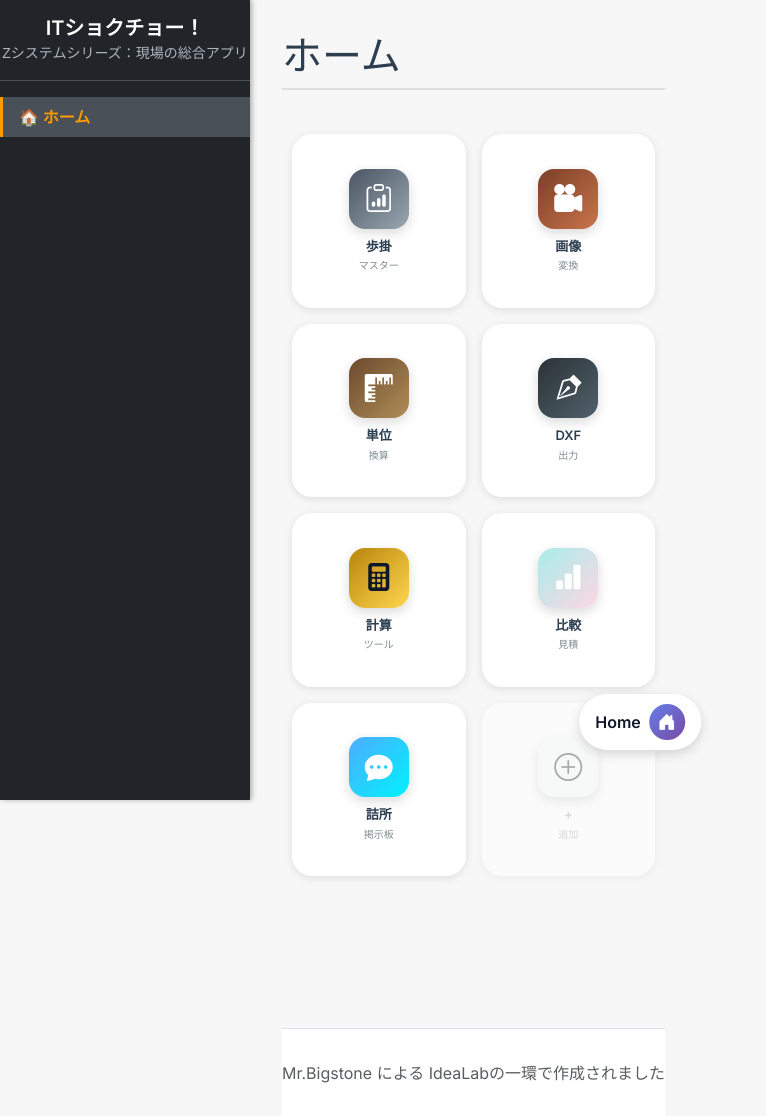
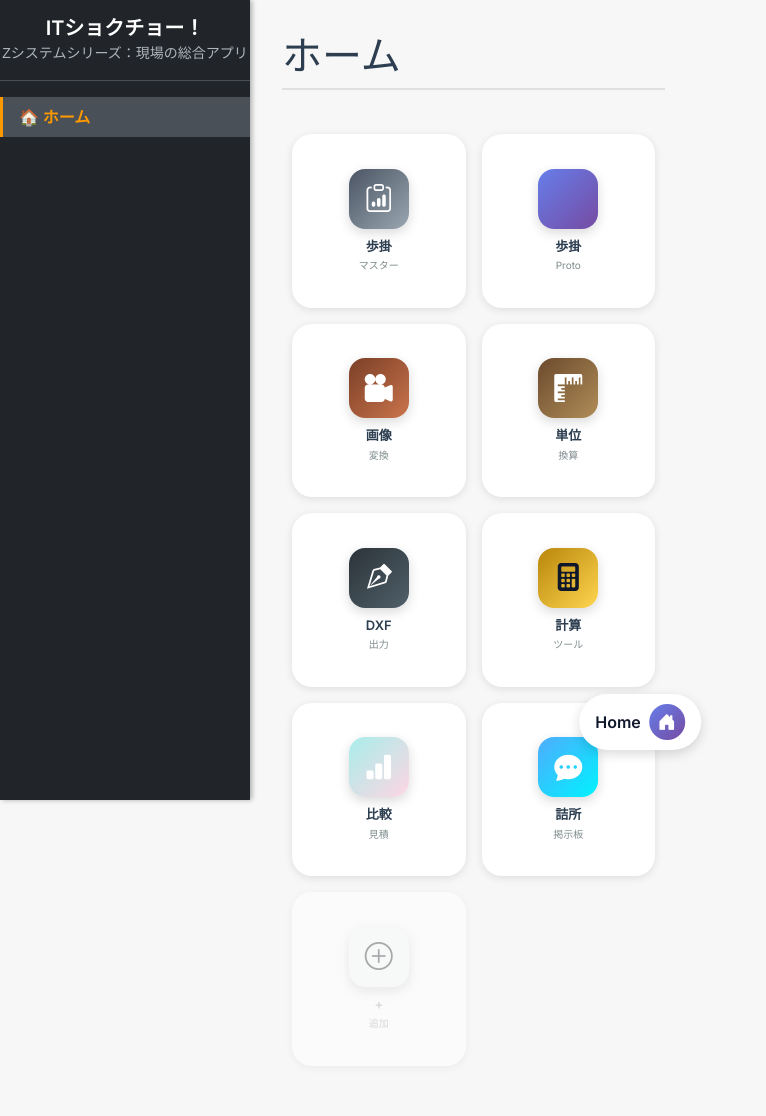
Before and after one commit to halu23489/flask-dokenapp-testtype-ver.A01, a Flask app: page / in a window 1280 px wide. Shown: the top 1116 px of the page, without its empty margins (0-766 px from the left). Run offline with Flask 3, Linux system fonts and the light colour scheme.

Commit message:
Add workmaster prototype routes and display both main and proto versions in home grid

```diff
--- a/app.py
+++ b/app.py
@@ -332,6 +332,167 @@ def workmaster_export_excel():
     except Exception as e:
         flash(f'Excel出力に失敗しました: {e}', 'danger')
         return redirect(url_for('workmaster_daily'))
+
+# ===== 歩掛マスター（プロトタイプ） =====
+@app.route('/workmaster_proto_basic', methods=['GET', 'POST'])
+def workmaster_proto_basic():
+    project = session.get('proto_project_data', {})
+    if not project:
+        project = {
+            'site_name': '未設定の現場',
+            'task_name': '未設定の作業',
+            'planned_quantity': 0.0,
+            'planned_unit': '',
+            'cycle_steps': [],
+            'cycle_checks': [],
+            'budget': {'labor': 0, 'machine': 0, 'materials': 0},
+            'design_link': '',
+            'phase': '施工前',
+            'progress_pct': 0.0,
+            'actual_cost': 0.0,
+        }
+
+    if request.method == 'POST':
+        project.update({
+            'site_name': request.form.get('site_name', project.get('site_name', '')),
+            'task_name': request.form.get('task_name', project.get('task_name', '')),
+            'planned_quantity': safe_float(request.form.get('planned_quantity'), project.get('planned_quantity', 0.0)),
+            'planned_unit': request.form.get('planned_unit', project.get('planned_unit', '')),
+            'design_link': request.form.get('design_link', project.get('design_link', '')),
+            'budget': {
+                'labor': safe_float(request.form.get('budget_labor'), project.get('budget', {}).get('labor', 0)),
+                'machine': safe_float(request.form.get('budget_machine'), project.get('budget', {}).get('machine', 0)),
+                'materials': safe_float(request.form.get('budget_materials'), project.get('budget', {}).get('materials', 0)),
+            },
+            'cycle_steps': request.form.getlist('step[]'),
+            'cycle_checks': request.form.getlist('check[]'),
+            'tool_list': request.form.get('tool_list', ''),
+        })
+        session['proto_project_data'] = project
+        return redirect(url_for('workmaster_proto_daily'))
+
+    return render_template(
+        'workmaster_proto_basic.html',
+        page_title='歩掛マスター（プロトタイプ）',
+        current_app='workmaster_proto',
+        project_data=project,
+        master_data=MASTER_DATA,
+    )
+
+@app.route('/workmaster_proto_daily', methods=['GET', 'POST'])
+def workmaster_proto_daily():
+    project_data = session.get('proto_project_data', {})
+    if not project_data:
+        project_data = {
+            'site_name': '未設定の現場',
+            'task_name': '未設定の作業',
+            'planned_quantity': 0.0,
+            'planned_unit': '',
+            'cycle_steps': [],
+            'cycle_checks': [],
+            'budget': {'labor': 0, 'machine': 0, 'materials': 0},
+            'design_link': '',
+            'phase': '施工前',
+            'progress_pct': 0.0,
+            'actual_cost': 0.0,
+        }
+
+    daily_records = session.get('proto_daily_records', [])
+    if request.method == 'POST':
+        machinery_list = request.form.getlist('machinery[]')
+        work_contents = request.form.getlist('work_content[]')
+        progress_value = safe_float(request.form.get('progress_value'))
+        progress_total = safe_float(request.form.get('progress_total'), project_data.get('planned_quantity', 0.0))
+        personnel = int(safe_float(request.form.get('personnel'), 0))
+        work_time = safe_float(request.form.get('work_time'), 0)
+
+        cycle_steps = request.form.getlist('cycle_step[]')
+        cycle_counts = request.form.getlist('cycle_count[]')
+        cycle_progresses = request.form.getlist('cycle_progress[]')
+        cycle_entries = []
+        for s, c, p in zip(cycle_steps, cycle_counts, cycle_progresses):
+            if not s:
+                continue
+            entry = {
+                'step': s,
+                'count': int(safe_float(c, 0)) if c else None,
+                'progress': safe_float(p, None) if p else None,
+            }
+            cycle_entries.append(entry)
+
+        cost_personnel, cost_machinery, cost_total = calculate_daily_cost(personnel, work_time, machinery_list)
+
+        record = {
+            'date': request.form.get('record_date'),
+            'personnel': personnel,
+            'machinery': machinery_list,
+            'work_time': work_time,
+            'work_content': work_contents,
+            'progress_unit': request.form.get('progress_unit'),
+            'progress_value': progress_value,
+            'progress_total': progress_total,
+            'progress_value_float': progress_value,
+            'progress_total_float': progress_total,
+            'cycle_entries': cycle_entries,
+            'weather': request.form.get('weather'),
+            'remarks': request.form.get('remarks'),
+            'cost_personnel': cost_personnel,
+            'cost_machinery': cost_machinery,
+            'cost_total': cost_total,
+        }
+        daily_records.append(record)
+        session['proto_daily_records'] = daily_records
+        update_project_from_daily(project_data, daily_records, session_key='proto_project_data')
+        return redirect(url_for('workmaster_proto_daily'))
+
+    recent_records = daily_records[::-1]
+    return render_template(
+        'workmaster_proto_daily.html',
+        page_title='歩掛マスター（日報・プロトタイプ）',
+        current_app='workmaster_proto',
+        project_data=project_data,
+        recent_records=recent_records,
+        master_data=MASTER_DATA,
+    )
+
+@app.route('/workmaster_proto_export')
+def workmaster_proto_export():
+    daily_records = session.get('proto_daily_records', [])
+    project_data = session.get('proto_project_data', {})
+    if not daily_records:
+        flash('記録データがありません。', 'warning')
+        return redirect(url_for('workmaster_proto_daily'))
+
+    try:
+        flattened = []
+        for rec in daily_records:
+            rec_copy = rec.copy()
+            if isinstance(rec_copy.get('machinery'), list):
+                rec_copy['machinery'] = ", ".join(rec_copy['machinery'])
+            flattened.append(rec_copy)
+
+        df = pd.DataFrame(flattened)
+        output = BytesIO()
+        with pd.ExcelWriter(output, engine='xlsxwriter') as writer:
+            # 日次記録シート
+            df.to_excel(writer, sheet_name='日次記録', index=False)
+
+            # 現場設定シート
+            site_info = pd.Series({
+                '現場名': project_data.get('site_name', 'N/A'),
+                '作業名': project_data.get('task_name', 'N/A'),
+                '道具': project_data.get('tool_list', 'N/A'),
+                '作業サイクル': ", ".join([f"{s}" for s in project_data.get('cycle_steps', [])]),
+            })
+            site_df = pd.DataFrame(site_info).T
+            site_df.to_excel(writer, sheet_name='現場設定', index=False)
+
+        output.seek(0)
+        return send_file(output, mimetype='application/vnd.openxmlformats-officedocument.spreadsheetml.sheet',
+                        as_attachment=True, download_name='workmaster_proto_export.xlsx')
+    except Exception as e:
+        flash(f'Excel出力に失敗しました: {e}', 'danger')
+        return redirect(url_for('workmaster_proto_daily'))
 
 # ===== HEIC to JPG 変換 =====
 @app.route('/converter')
--- a/templates/index.html
+++ b/templates/index.html
@@ -156,6 +156,13 @@
       <p class="app-tile-desc">マスター</p>
     </a>
 
+    <!-- 歩掛マスター（プロトタイプ） -->
+    <a class="app-tile" href="{{ url_for('workmaster_proto_basic') }}">
+      <div class="app-icon bg-gradient-primary"><i class="bi bi-flask"></i></div>
+      <div class="app-tile-title">歩掛</div>
+      <p class="app-tile-desc">Proto</p>
+    </a>
+
     <!-- HEIC→JPG変換 -->
     <a class="app-tile" href="{{ url_for('converter_page') }}">
       <div class="app-icon metal-copper"><i class="bi bi-camera-reels-fill"></i></div>
```
